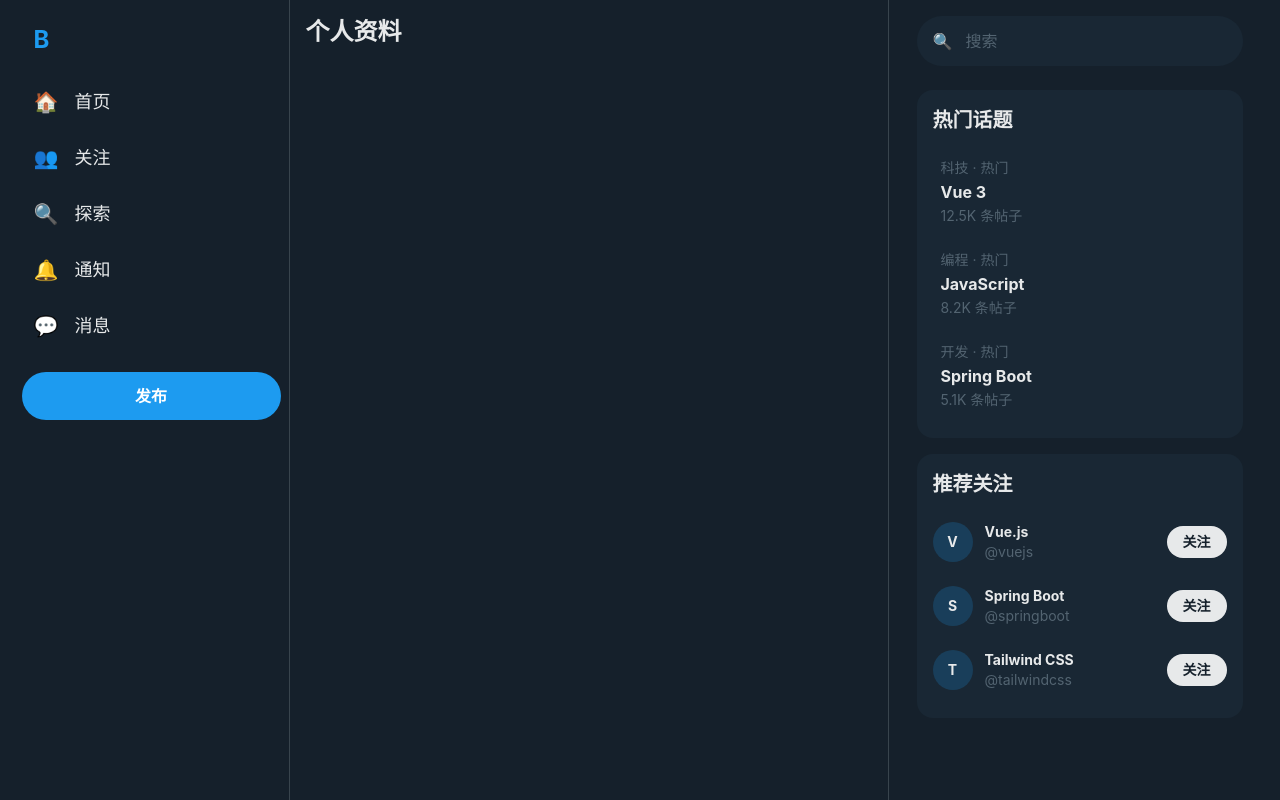
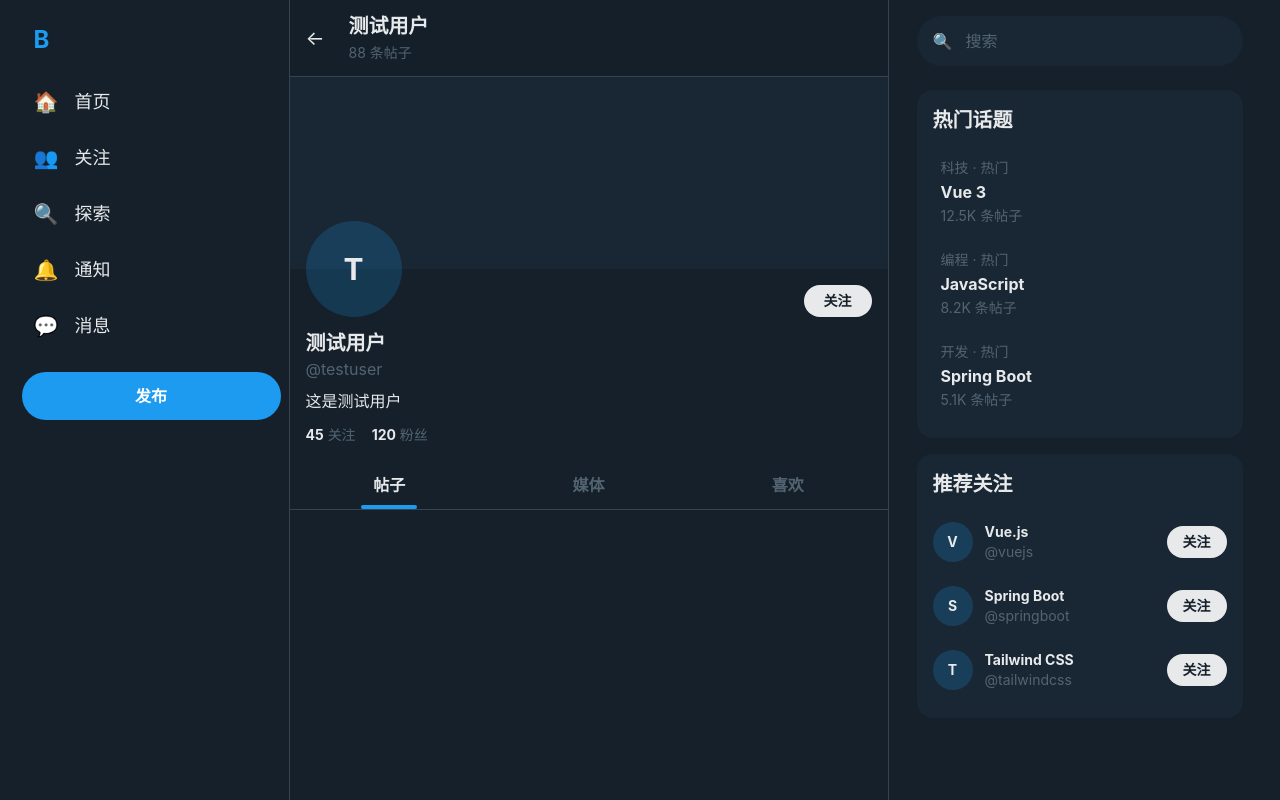
Before and after one commit to sdb-BaseGhost/BuzzFeed, a Vue app in the folder Frontend/: page /profile/1 in a window 1280 px wide. Built offline with nearby package versions, Linux system fonts and the light colour scheme; sample sign-in values are in the browser's storage.

Commit message:
feat: add Profile page with FollowButton and UserAvatar

```diff
--- /dev/null
+++ b/Frontend/src/components/user/FollowButton.vue
@@ -0,0 +1,43 @@
+<script setup>
+import { ref } from 'vue'
+import { followUser, unfollowUser } from '@/api/user'
+
+const props = defineProps({
+  userId: { type: String, required: true },
+  initialFollowing: { type: Boolean, default: false }
+})
+
+const emit = defineEmits(['toggle'])
+
+const isFollowing = ref(props.initialFollowing)
+const loading = ref(false)
+
+async function handleToggle() {
+  loading.value = true
+  try {
+    if (isFollowing.value) {
+      await unfollowUser(props.userId)
+      isFollowing.value = false
+    } else {
+      await followUser(props.userId)
+      isFollowing.value = true
+    }
+    emit('toggle', isFollowing.value)
+  } finally {
+    loading.value = false
+  }
+}
+</script>
+
+<template>
+  <button
+    :disabled="loading"
+    class="px-5 py-1.5 rounded-full font-bold text-sm transition-colors"
+    :class="isFollowing
+      ? 'border border-border-custom text-text-primary hover:border-danger hover:text-danger hover:bg-danger/10'
+      : 'bg-text-primary text-bg-primary hover:bg-text-primary/90'"
+    @click="handleToggle"
+  >
+    {{ loading ? '...' : isFollowing ? '正在关注' : '关注' }}
+  </button>
+</template>
--- /dev/null
+++ b/Frontend/src/components/user/UserAvatar.vue
@@ -0,0 +1,22 @@
+<script setup>
+defineProps({
+  username: { type: String, default: '' },
+  size: { type: String, default: 'md' }
+})
+
+const sizeClasses = {
+  sm: 'w-8 h-8 text-xs',
+  md: 'w-10 h-10 text-sm',
+  lg: 'w-16 h-16 text-xl',
+  xl: 'w-24 h-24 text-3xl'
+}
+</script>
+
+<template>
+  <div
+    class="rounded-full bg-accent/20 flex items-center justify-center font-bold flex-shrink-0"
+    :class="sizeClasses[size] || sizeClasses.md"
+  >
+    {{ username?.charAt(0)?.toUpperCase() }}
+  </div>
+</template>
--- a/Frontend/src/views/Profile.vue
+++ b/Frontend/src/views/Profile.vue
@@ -1,3 +1,96 @@
+<script setup>
+import { ref, onMounted, computed } from 'vue'
+import { useRoute } from 'vue-router'
+import { getUser } from '@/api/user'
+import { useAuthStore } from '@/stores/auth'
+import { useFeed } from '@/composables/useFeed'
+import UserAvatar from '@/components/user/UserAvatar.vue'
+import FollowButton from '@/components/user/FollowButton.vue'
+import FeedItem from '@/components/feed/FeedItem.vue'
+
+const route = useRoute()
+const authStore = useAuthStore()
+const user = ref(null)
+const loading = ref(true)
+const activeTab = ref('posts')
+
+const { posts, loadFeed } = useFeed()
+
+const isSelf = computed(() => authStore.currentUser?.userId === route.params.userId)
+
+onMounted(async () => {
+  try {
+    const res = await getUser(route.params.userId)
+    user.value = res.data
+  } finally {
+    loading.value = false
+  }
+})
+</script>
+
 <template>
-  <div class="p-4"><h1 class="text-2xl font-bold">个人资料</h1></div>
+  <div>
+    <header class="sticky top-0 z-10 bg-bg-primary/80 backdrop-blur-md border-b border-border-custom flex items-center gap-6 px-4 py-3">
+      <button class="text-xl" @click="$router.back()">&larr;</button>
+      <div>
+        <h1 class="text-xl font-bold">{{ user?.displayName }}</h1>
+        <span class="text-text-secondary text-sm">{{ user?.postCount }} 条帖子</span>
+      </div>
+    </header>
+
+    <div v-if="loading" class="p-8 text-center text-text-secondary">加载中...</div>
+
+    <div v-else-if="user">
+      <div class="h-48 bg-bg-secondary"></div>
+
+      <div class="px-4 pb-4">
+        <div class="flex justify-between items-end -mt-12 mb-3">
+          <UserAvatar :username="user.username" size="xl" />
+          <FollowButton
+            v-if="!isSelf"
+            :user-id="user.userId"
+            :initial-following="false"
+          />
+        </div>
+
+        <h2 class="text-xl font-bold">{{ user.displayName }}</h2>
+        <p class="text-text-secondary">@{{ user.username }}</p>
+        <p v-if="user.bio" class="mt-2 text-text-primary">{{ user.bio }}</p>
+
+        <div class="flex gap-4 mt-3 text-sm">
+          <span><strong>{{ user.followingCount }}</strong> <span class="text-text-secondary">关注</span></span>
+          <span><strong>{{ user.followerCount }}</strong> <span class="text-text-secondary">粉丝</span></span>
+        </div>
+      </div>
+
+      <div class="flex border-b border-border-custom">
+        <button
+          class="flex-1 py-3 text-center font-bold relative"
+          :class="activeTab === 'posts' ? 'text-text-primary' : 'text-text-secondary'"
+          @click="activeTab = 'posts'"
+        >
+          帖子
+          <div v-if="activeTab === 'posts'" class="absolute bottom-0 left-1/2 -translate-x-1/2 w-14 h-1 bg-accent rounded-full"></div>
+        </button>
+        <button
+          class="flex-1 py-3 text-center font-bold relative"
+          :class="activeTab === 'media' ? 'text-text-primary' : 'text-text-secondary'"
+          @click="activeTab = 'media'"
+        >
+          媒体
+          <div v-if="activeTab === 'media'" class="absolute bottom-0 left-1/2 -translate-x-1/2 w-14 h-1 bg-accent rounded-full"></div>
+        </button>
+        <button
+          class="flex-1 py-3 text-center font-bold relative"
+          :class="activeTab === 'likes' ? 'text-text-primary' : 'text-text-secondary'"
+          @click="activeTab = 'likes'"
+        >
+          喜欢
+          <div v-if="activeTab === 'likes'" class="absolute bottom-0 left-1/2 -translate-x-1/2 w-14 h-1 bg-accent rounded-full"></div>
+        </button>
+      </div>
+
+      <FeedItem v-for="post in posts" :key="post.postId" :post="post" />
+    </div>
+  </div>
 </template>
```
